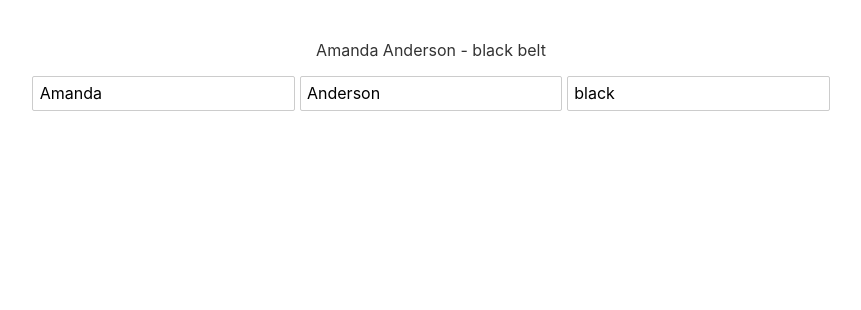
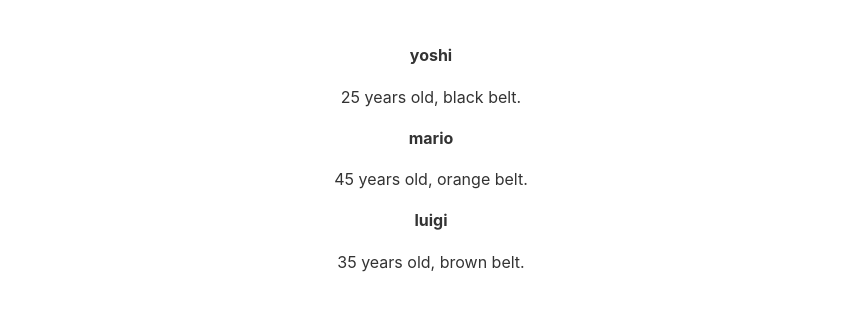
Before and after one commit to aanderson120/sveltePractice, a Svelte app: page / in a window 1280 px wide. Shown: the top 310 px of the page, without its empty margins (209-1070 px from the left). Built offline with nearby package versions, Linux system fonts and the light colour scheme.

Commit message:
tutorial 6 - loops

```diff
--- a/src/App.svelte
+++ b/src/App.svelte
@@ -1,21 +1,34 @@
 <script>
-  let firstName = "Amanda";
-  let lastName = "Anderson";
-  let beltColor = "black";
-
-  $: fullName = `${firstName} ${lastName}`;
-  //   runs block of code whenever value changes
-  $: {
-    console.log(beltColor);
-    console.log(fullName);
-  }
+  let people = [
+    { name: "yoshi", beltColor: "black", age: 25, id: 1 },
+    { name: "mario", beltColor: "orange", age: 45, id: 2 },
+    { name: "luigi", beltColor: "brown", age: 35, id: 3 },
+  ];
 </script>
 
 <main>
-  <p>{fullName} - {beltColor} belt</p>
-  <input type="text" bind:value={firstName} />
-  <input type="text" bind:value={lastName} />
-  <input type="text" bind:value={beltColor} />
+  <!-- each loop -->
+  {#each people as person (person.id)}
+    <div>
+      <h4>{person.name}</h4>
+      <p>{person.age} years old, {person.beltColor} belt.</p>
+    </div>
+  {:else}
+    <p>There are no people to show at the moment.</p>
+  {/each}
+  <!-- same as
+	  <div>
+    <h4>{people[0].name}</h4>
+    <p>{people[0].beltColor}</p>
+  </div>
+  <div>
+    <h4>{people[1].name}</h4>
+    <p>{people[1].beltColor}</p>
+  </div>
+  <div>
+    <h4>{people[2].name}</h4>
+    <p>{people[2].beltColor}</p>
+  </div> -->
 </main>
 
 <style>
@@ -26,13 +39,6 @@
     margin: 0 auto;
   }
 
-  h1 {
-    color: #ff3e00;
-    text-transform: uppercase;
-    font-size: 4em;
-    font-weight: 100;
-  }
-
   @media (min-width: 640px) {
     main {
       max-width: none;
```
Also changed, not shown: public/build/bundle.css, public/build/bundle.js, 1 other file (tests, documents, lock files or other folders).
